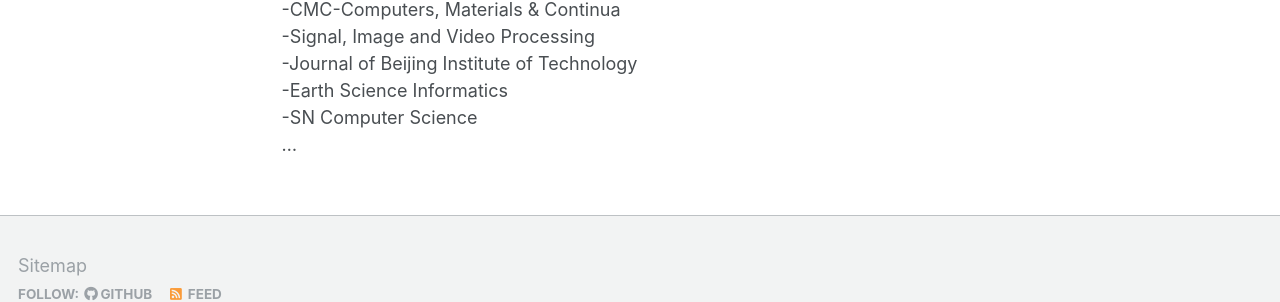
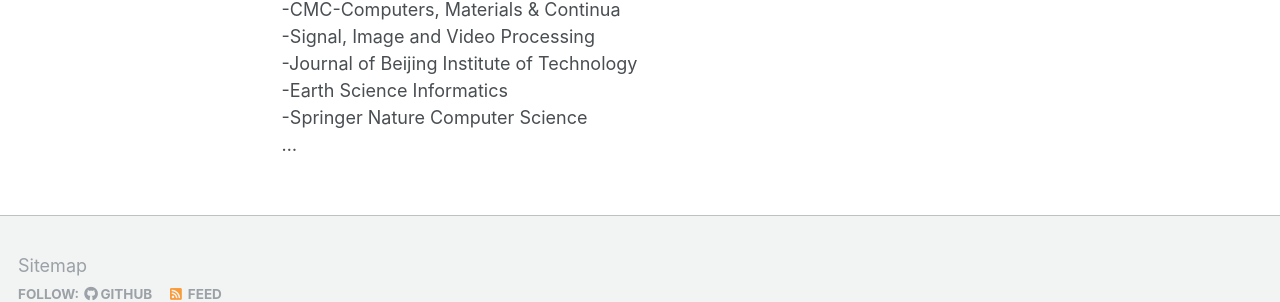
Before and after one commit to zhonghaochen/zhonghaochen.github.io, a Jekyll site: the page built from _pages/about.md, in a window 1280 px wide and 1357 px high. Shown: the part 987-1289 px from the top of the window. Built offline with Jekyll 4.4.1, drawn with Linux system fonts in a browser that asks for light colours; some web fonts are replaced.

Commit message:
Update about.md

```diff
--- a/_pages/about.md
+++ b/_pages/about.md
@@ -42,5 +42,5 @@ Reviewer
 -Signal, Image and Video Processing<br>
 -Journal of Beijing Institute of Technology<br>
 -Earth Science Informatics<br>
--SN Computer Science<br>
+-Springer Nature Computer Science<br>
 ...
```
